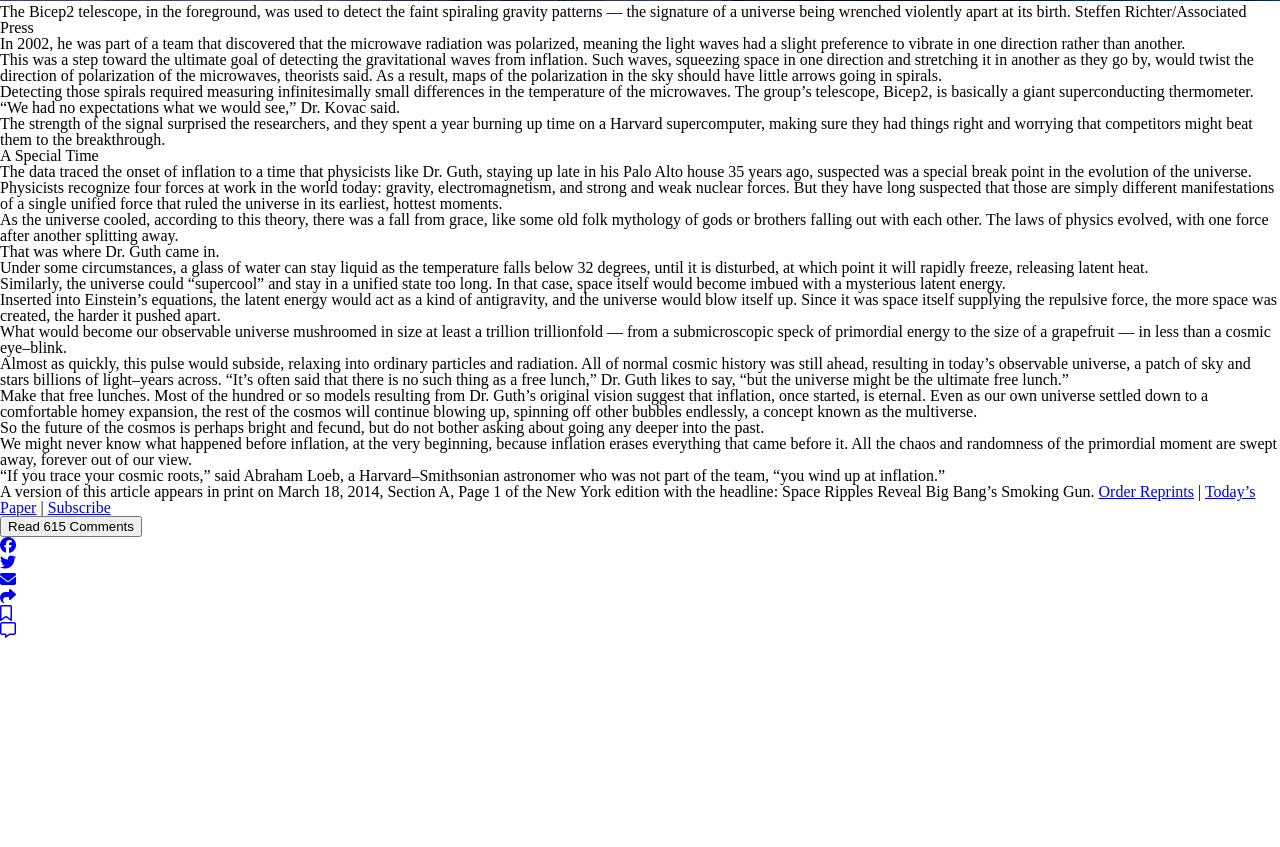
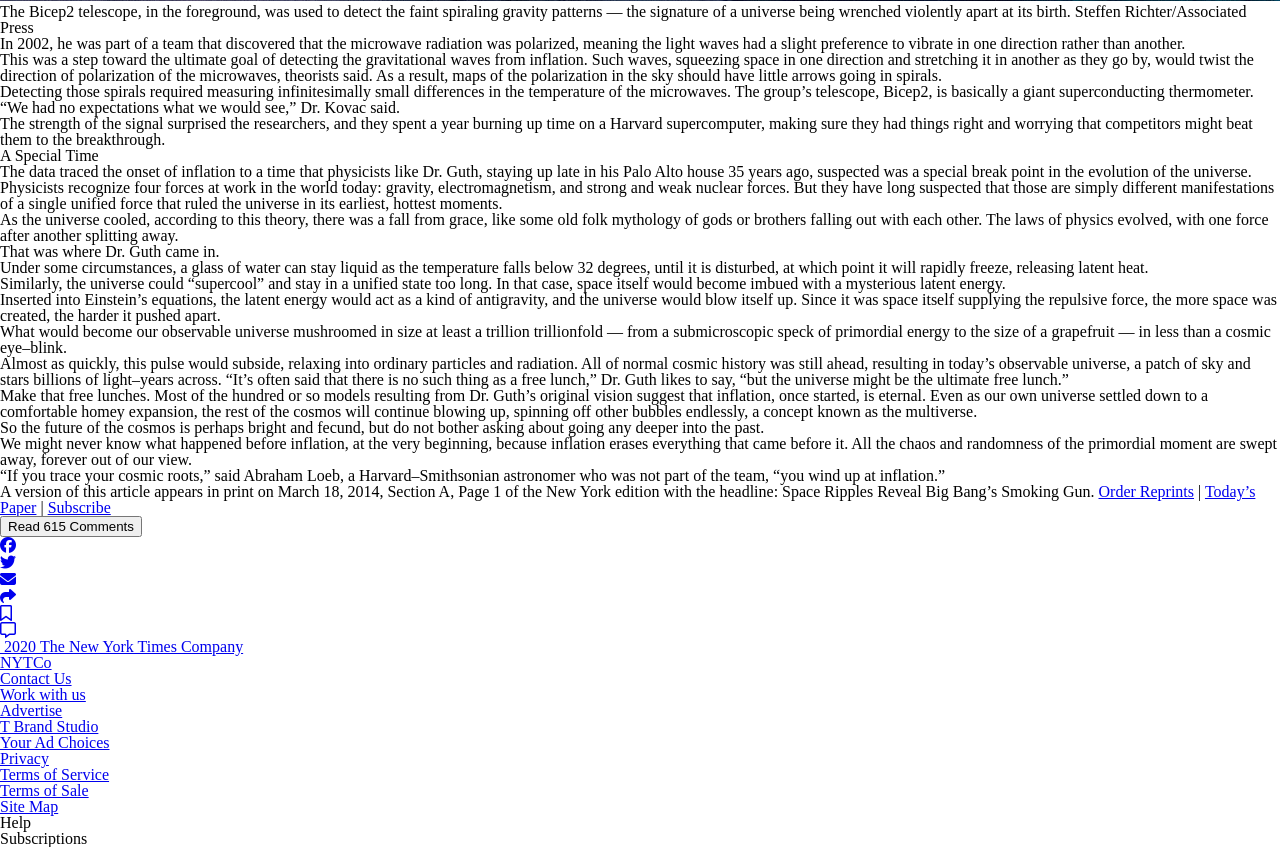
Before and after one commit to a6macleod/nyt-position, a plain HTML site: page index.html in a window 1280 px wide. Shown: the part 5267-6114 px from the top of the page. Before the commit the page ends 5906 px from the top, so only its background shows below. Drawn offline with Linux system fonts and the light colour scheme.

Commit message:
add page footer and section HTML

```diff
--- a/index.html
+++ b/index.html
@@ -544,6 +544,52 @@
 					</ul>
 				</footer>
 			</article>
+
+			<section class="more-in-space"></section>
+
+			<section class="most-popular"></section>
+
+			<section class="editors-picks"></section>
 		</main>
+
+		<nav>
+			<section class="news"></section>
+
+			<section class="opinion"></section>
+
+			<section class="arts"></section>
+
+			<section class="living"></section>
+
+			<section class="more"></section>
+
+			<section class="subscribe"></section>
+		</nav>
+
+		<footer>
+			<nav>
+				<ul>
+					<li>
+						<a href="#"
+							>&nbsp;<span>2020</span>&nbsp;<span
+								>The New York Times Company</span
+							></a
+						>
+					</li>
+					<li><a href="#">NYTCo</a></li>
+					<li><a href="#">Contact Us</a></li>
+					<li><a href="#">Work with us</a></li>
+					<li><a href="#">Advertise</a></li>
+					<li><a href="#">T Brand Studio</a></li>
+					<li><a href="#">Your Ad Choices</a></li>
+					<li><a href="#">Privacy</a></li>
+					<li><a href="#">Terms of Service</a></li>
+					<li><a href="#">Terms of Sale</a></li>
+					<li><a href="#">Site Map</a></li>
+					<li><a href="#"></a>Help</li>
+					<li><a href="#"></a>Subscriptions</li>
+				</ul>
+			</nav>
+		</footer>
 	</body>
 </html>
```
